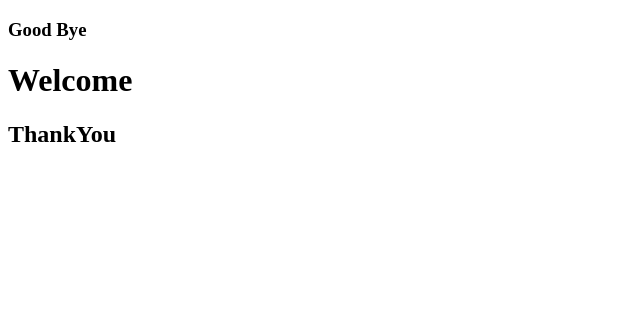
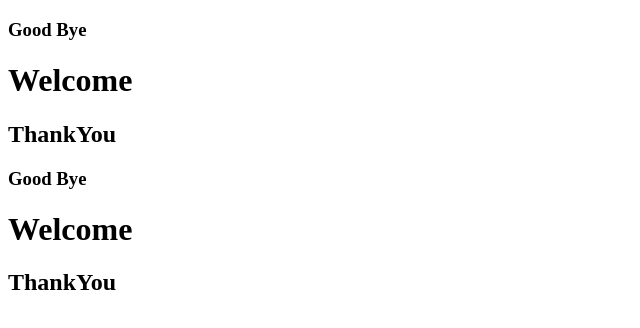
Before and after one commit to saifullahsohail123/Test-repo2, a plain HTML site: page index1.html in a window 1280 px wide. Shown: the whole page, without its empty margins (0-640 px from the left). Drawn offline with Linux system fonts and the light colour scheme.

Commit message:
new commit

```diff
--- a/index1.html
+++ b/index1.html
@@ -10,6 +10,9 @@
     <h1>Welcome</h1>
     <h2>ThankYou</h2>
 
+    <h3>Good Bye</h3>
+    <h1>Welcome</h1>
+    <h2>ThankYou</h2>
 
 </body>
 </html>
```
